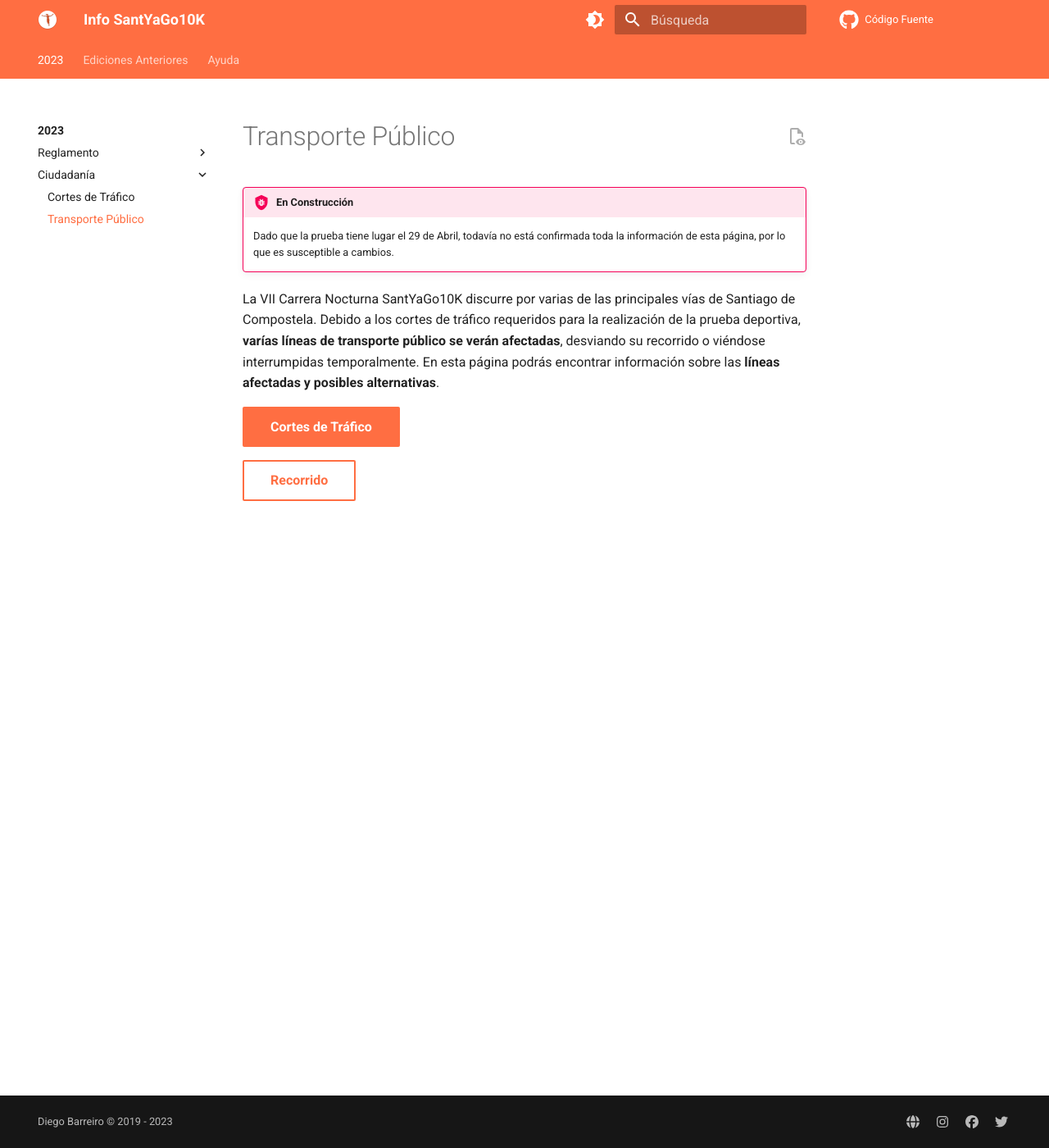
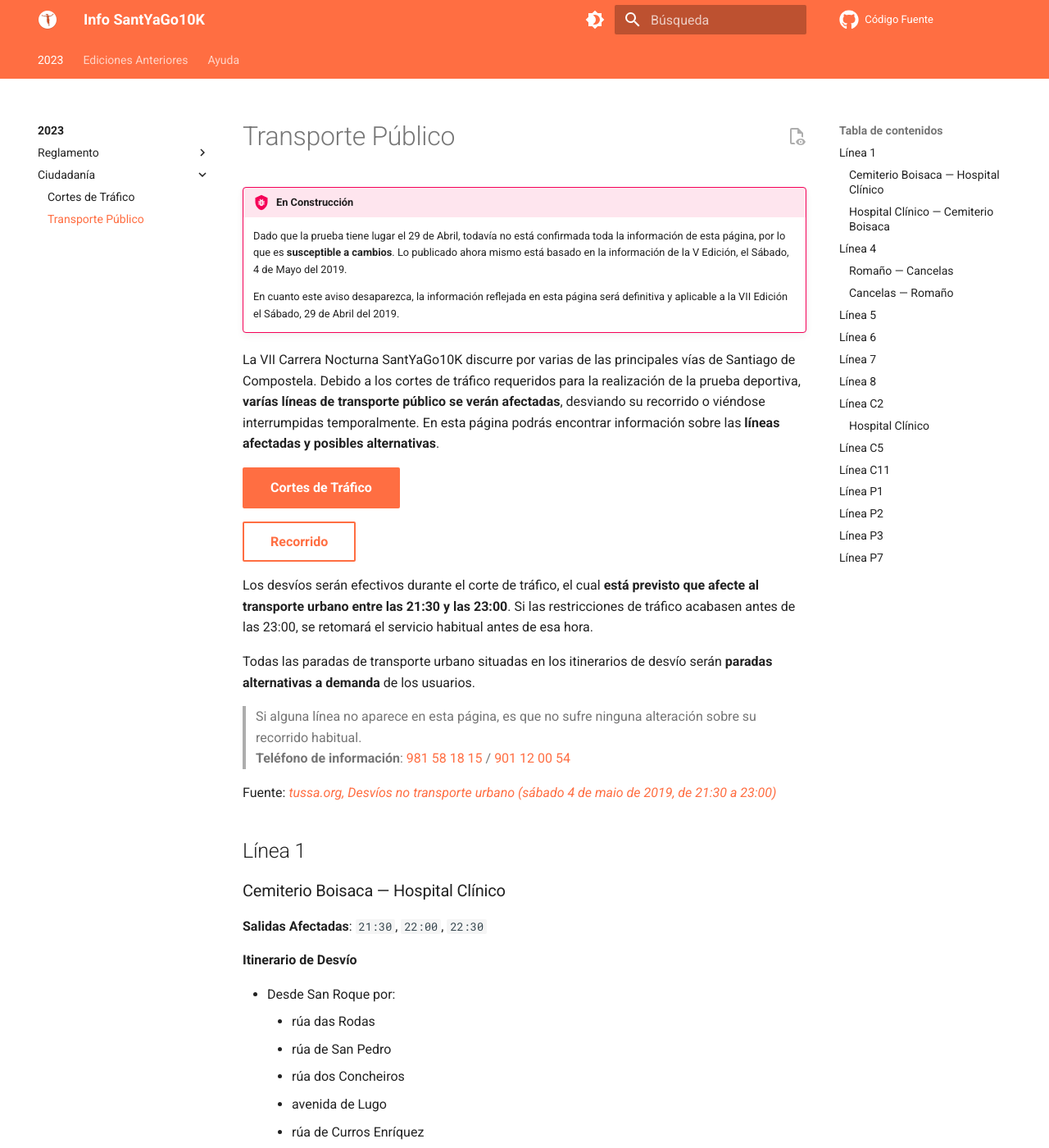
Before and after one commit to SantYaGo10K/Info, an MkDocs documentation site: the page built from info/ciudadania/transporte.md, in a window 1280 px wide and 1400 px high. Shown: the whole window at 82% size. Built offline with MkDocs 1.6.1 and Material for MkDocs 9.7.7, drawn with Linux system fonts in a browser that asks for light colours; comment, search, counter and statistics services are not loaded; some of the changed text lies outside the part shown.

Commit message:
Copiar Transporte Urbano 2019

```diff
--- a/info/ciudadania/transporte.md
+++ b/info/ciudadania/transporte.md
@@ -3,7 +3,11 @@
 !!! bug "En Construcción"
 
     Dado que la prueba tiene lugar el 29 de Abril, todavía no está confirmada toda la información de esta página, por
-    lo que es susceptible a cambios.
+    lo que es **susceptible a cambios**. Lo publicado ahora mismo está basado en la información de la V Edición, el
+    Sábado, 4 de Mayo del 2019.
+
+    En cuanto este aviso desaparezca, la información reflejada en esta página será definitiva y aplicable a la VII
+    Edición el Sábado, 29 de Abril del 2019.
 
 La VII Carrera Nocturna SantYaGo10K discurre por varias de las principales vías de Santiago de Compostela. Debido a los
 cortes de tráfico requeridos para la realización de la prueba deportiva, **varías líneas de transporte público se verán
@@ -13,3 +17,211 @@ sobre las **líneas afectadas y posibles alternativas**.
 [Cortes de Tráfico](./trafico.md){ .md-button .md-button--primary }
 
 [Recorrido](https://2023.santyago10k.run/es/durante/recorrido){ .md-button }
+
+Los desvíos serán efectivos durante el corte de tráfico, el cual **está previsto que afecte al transporte urbano entre
+las 21:30 y las 23:00**. Si las restricciones de tráfico acabasen antes de las 23:00, se retomará el servicio habitual
+antes de esa hora.
+
+Todas las paradas de transporte urbano situadas en los itinerarios de desvío serán **paradas alternativas a demanda**
+de los usuarios.
+
+> Si alguna línea no aparece en esta página, es que no sufre ninguna alteración sobre su recorrido habitual.
+> **Teléfono de información**: [981 58 18 15](tel:+34981581815) / [901 12 00 54](tel:+34901120054)
+
+Fuente:
+_[tussa.org, Desvíos no transporte urbano (sábado 4 de maio de 2019, de 21:30 a 23:00)](http://mail.tussa.org/web/actualidade/nova.php?id=633&lg=gal)_
+
+## Línea 1
+
+### Cemiterio Boisaca — Hospital Clínico
+
+**Salidas Afectadas**: `21:30`, `22:00`, `22:30`
+
+**Itinerario de Desvío**
+
+* Desde San Roque por:
+    * rúa das Rodas
+    * rúa de San Pedro
+    * rúa dos Concheiros
+    * avenida de Lugo
+    * rúa de Curros Enríquez
+    * rúa do Hórreo
+    * praza de Galicia
+    * rúa do Doutor Teixeiro
+    * rúa da República do Salvador
+    * rúa de Frei Rosendo Salvado
+    * rúa de Romero Donallo
+    * rúa de Rosalía de Castro
+
+**Paradas Suprimidas**
+
+* Virxe da Cerca
+* Fonte Santo Antonio
+* Senra
+* Xoán Carlos I
+* Rosalía de Castro Nº96
+
+### Hospital Clínico — Cemiterio Boisaca
+
+**Salidas Afectadas**: `21:30`, `22:00`, `22:30`
+
+**Itinerario de Desvío**
+
+* Desde Rosalía de Castro por:
+    * rúa de Montero Ríos
+    * rúa do Doutor Teixeiro
+    * avenida de Lugo
+    * rúa de Rodríguez de Viguri
+    * rúa de Anxo Casal
+    * rúa de San Caetano
+
+**Paradas Suprimidas**
+
+* Xoán Carlos I
+* Senra
+* Ensinanza
+* Virxe da Cerca
+* San Roque
+* Basquiños
+* Pastoriza
+
+## Línea 4
+
+### Romaño — Cancelas
+
+**Salidas Afectadas**: `21:30`, `22:00`, `22:30`
+
+**Itinerario de Desvío**
+
+* Desde rotonda Avío por:
+    * rúa de Gumersindo Busto Villanueva
+    * rúa de Ulpiano Villanueva
+    * avenida de Castelao
+    * rúa de Anxo Casal
+    * rúa de Rodríguez de Viguri
+    * avenida de Lugo
+    * rúa de Curros Enríquez
+    * rúa do Hórreo
+    * praza de Galicia
+    * rúa do Doutor Teixeiro
+    * avenida de Lugo
+    * rúa de Anxo Casal
+    * rúa de San Caetano
+
+**Paradas Suprimidas**
+
+* Avío Nº23
+* Vista Alegre
+* Salvadas
+* Santa Isabel
+* Galeras
+* San Clemente
+* Senra
+* Ensinanza
+* Virxe da Cerca
+* San Roque
+* Basquiños
+* Pastoriza
+
+### Cancelas — Romaño
+
+**Salidas Afectadas**: `21:30`, `22:00`, `22:30`
+_21:30 no realiza la prolongación a Casas Novas_
+
+**Itinerario de Desvío**
+
+* Desde San Roque por:
+    * rúa das Rodas
+    * rúa San Pedro
+    * rúa dos Concheiros
+    * avenida de Lugo
+    * rúa de Curros Enríquez
+    * rúa do Hórreo
+    * praza de Galicia
+    * rúa do Doutor Teixeiro
+    * avenida de Lugo
+    * rúa de Rodríguez de Viguri
+    * rúa de Anxo Casal
+    * avenida de Castelao
+    * rúa de Ulpiano Villanueva
+    * rúa da Torreira
+    * rúa do Romaño
+
+**Paradas Suprimidas**
+
+* Virxe da Cerca
+* Fonte de Santo Antonio
+* Senra
+* San Clemente
+* Galeras
+* Santa Isabel
+* Salvadas
+* Vista Alegre
+* Avío Nº20
+
+## Línea 5
+
+...
+
+## Línea 6
+
+...
+
+## Línea 7
+
+...
+
+## Línea 8
+
+...
+
+## Línea C2
+
+### Hospital Clínico
+
+**Salidas Afectadas**: `22:15`
+
+**Itinerario de Desvío**
+
+* Sin desvíos hasta **hospital Clínico**, desde donde sale a las **22:15**.
+* Accederá a avenida de Xoan Carlos I y rúa das Galeras si no hay restricción. En caso de continuar el corte, irá por:
+  * rúa de Montero Ríos
+  * praza de Galicia
+  * rúa do Doutor Teixeiro
+  * avenida de Lugo
+  * rúa de Rodríguez de Viguri
+  * estación de autobuses
+  * Fontiñas
+
+**Paradas Suprimidas**
+
+* Xoán Carlos I
+* S. Clemente
+* Galeras
+* Salvadas
+* Vta. Alegre
+* Castelao
+
+## Línea C5
+
+...
+
+## Línea C11
+
+...
+
+## Línea P1
+
+...
+
+## Línea P2
+
+...
+
+## Línea P3
+
+...
+
+## Línea P7
+
+...
```
